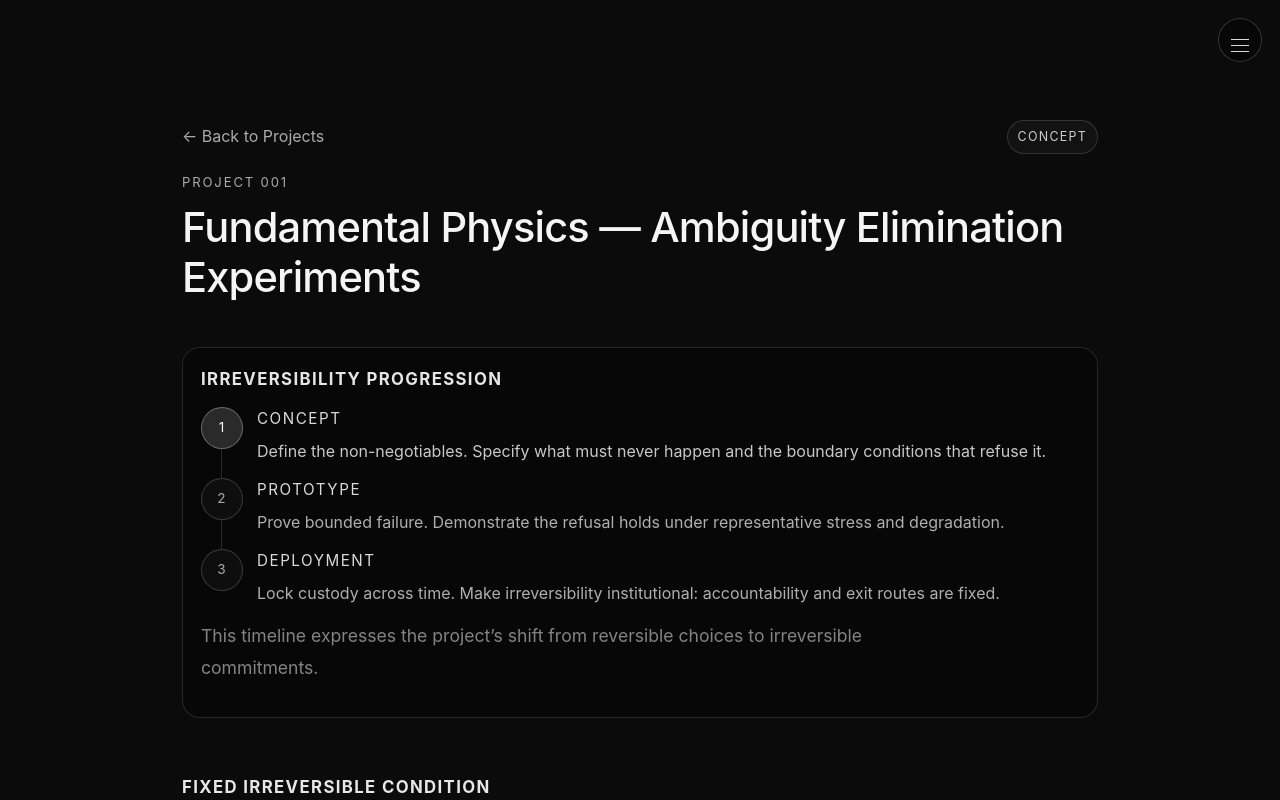
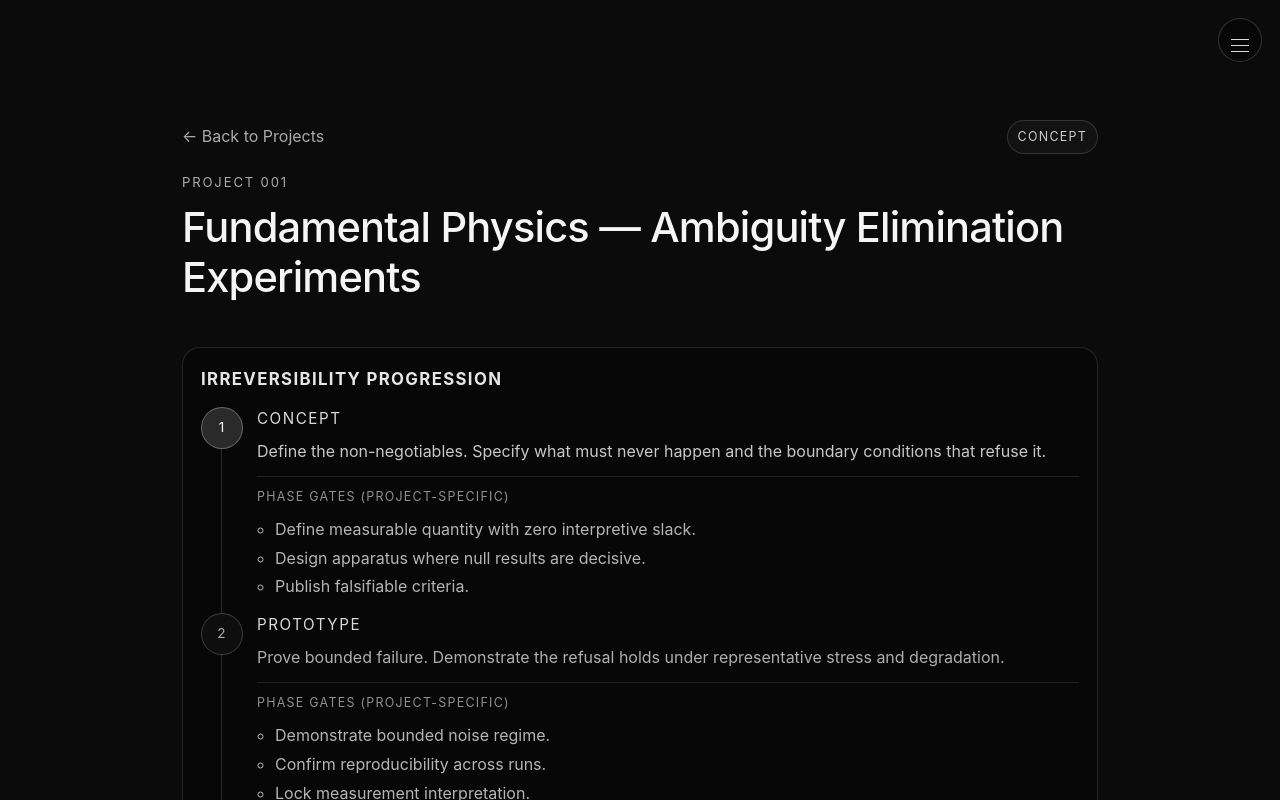
Before and after one commit to z562tbycfd-bit/archenova, a Next.js app: page /projects/project-001 in a window 1280 px wide. Shown: the top 800 px of the page. Built offline with nearby package versions, Linux system fonts and the light colour scheme.

Commit message:
Link phase timeline with project-specific phase gates

```diff
--- a/app/projects/[slug]/page.tsx
+++ b/app/projects/[slug]/page.tsx
@@ -313,7 +313,7 @@ export default function ProjectDetailPage({
         <div className="project-id">{p.id}</div>
         <h1>{p.title}</h1>
       </header>
-            {/* Phase Timeline (Irreversibility Progression) */}
+                  {/* Phase Timeline (Irreversibility Progression + Phase Gates) */}
       <section className="phase">
         <h2 className="phase-title">Irreversibility Progression</h2>
 
@@ -323,6 +323,9 @@ export default function ProjectDetailPage({
             const isDone =
               (p.phase === "Prototype" && ph === "Concept") ||
               (p.phase === "Deployment" && (ph === "Concept" || ph === "Prototype"));
+
+            const gates = p.realityConnection.phaseGate[ph] ?? [];
+            const topGates = gates.slice(0, 3); // ★多すぎると読みにくいので上位3つだけ表示
 
             return (
               <li
@@ -339,6 +342,7 @@ export default function ProjectDetailPage({
 
                 <div className="phase-body">
                   <div className="phase-name">{ph}</div>
+
                   <div className="phase-meaning">
                     {ph === "Concept" &&
                       "Define the non-negotiables. Specify what must never happen and the boundary conditions that refuse it."}
@@ -347,6 +351,22 @@ export default function ProjectDetailPage({
                     {ph === "Deployment" &&
                       "Lock custody across time. Make irreversibility institutional: accountability and exit routes are fixed."}
                   </div>
+
+                  {/* Phase Gates: project-specific proof items */}
+                  <div className="phase-gates">
+                    <div className="phase-gates-title">Phase gates (project-specific)</div>
+                    <ul className="phase-gates-list">
+                      {topGates.map((g) => (
+                        <li key={g}>{g}</li>
+                      ))}
+                    </ul>
+
+                    {gates.length > 3 && (
+                      <div className="phase-gates-more">
+                        +{gates.length - 3} more gates defined below
+                      </div>
+                    )}
+                  </div>
                 </div>
               </li>
             );
@@ -354,7 +374,7 @@ export default function ProjectDetailPage({
         </ol>
 
         <p className="phase-note">
-          This timeline expresses the project’s shift from reversible choices to irreversible commitments.
+          The timeline becomes real only when each gate is satisfied. Irreversibility is not a label; it is a completed constraint.
         </p>
       </section>
 
--- a/styles/globals.css
+++ b/styles/globals.css
@@ -1554,3 +1554,36 @@ nav {
     padding: 16px 14px 14px;
   }
 }
+/* Phase gates (inside timeline) */
+.phase-gates {
+  margin-top: 10px;
+  padding-top: 10px;
+  border-top: 1px solid rgba(255, 255, 255, 0.10);
+}
+
+.phase-gates-title {
+  font-size: 0.78rem;
+  letter-spacing: 0.10em;
+  text-transform: uppercase;
+  color: rgba(255, 255, 255, 0.55);
+  margin-bottom: 8px;
+}
+
+.phase-gates-list {
+  margin: 0;
+  padding-left: 18px;
+  color: rgba(255, 255, 255, 0.70);
+  line-height: 1.8;
+}
+
+.phase-gates-more {
+  margin-top: 8px;
+  color: rgba(255, 255, 255, 0.50);
+  font-size: 0.95rem;
+}
+@media (max-width: 768px) {
+  .phase-gates {
+    margin-top: 8px;
+    padding-top: 8px;
+  }
+}
```
